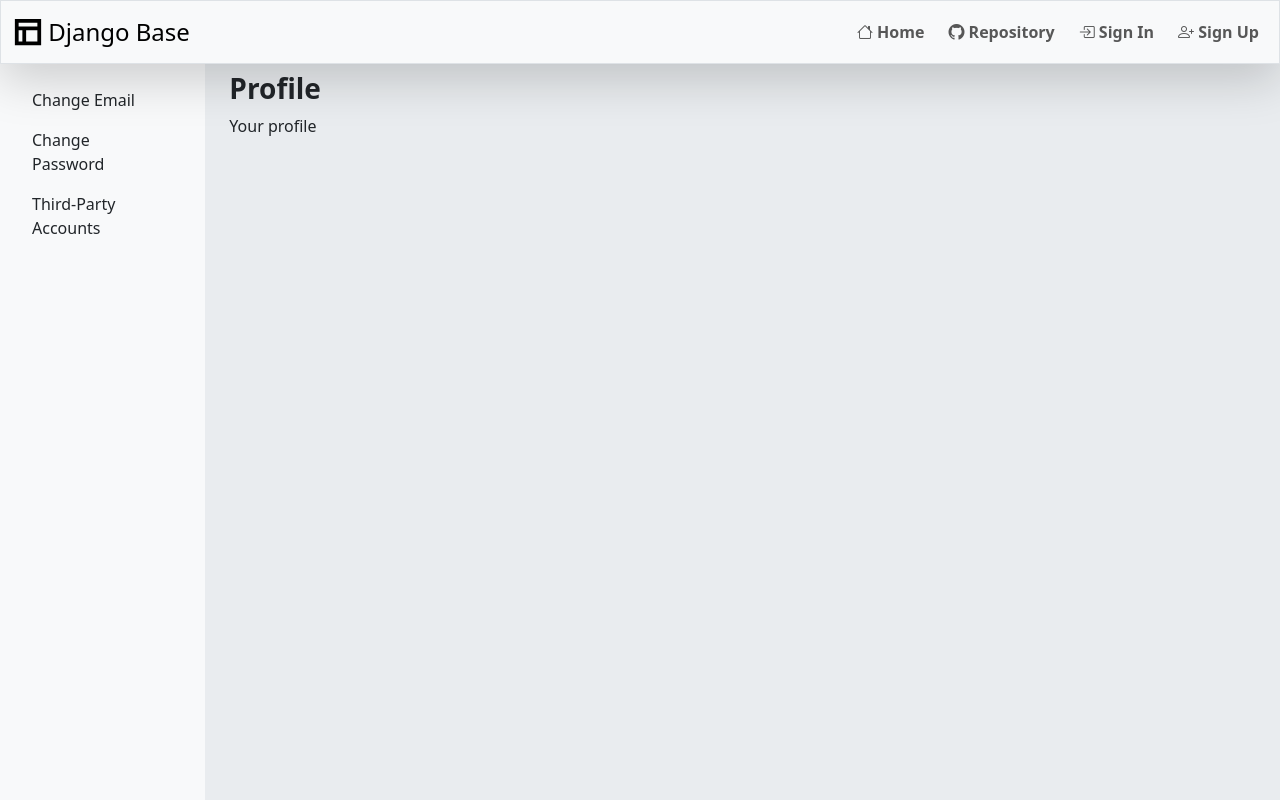
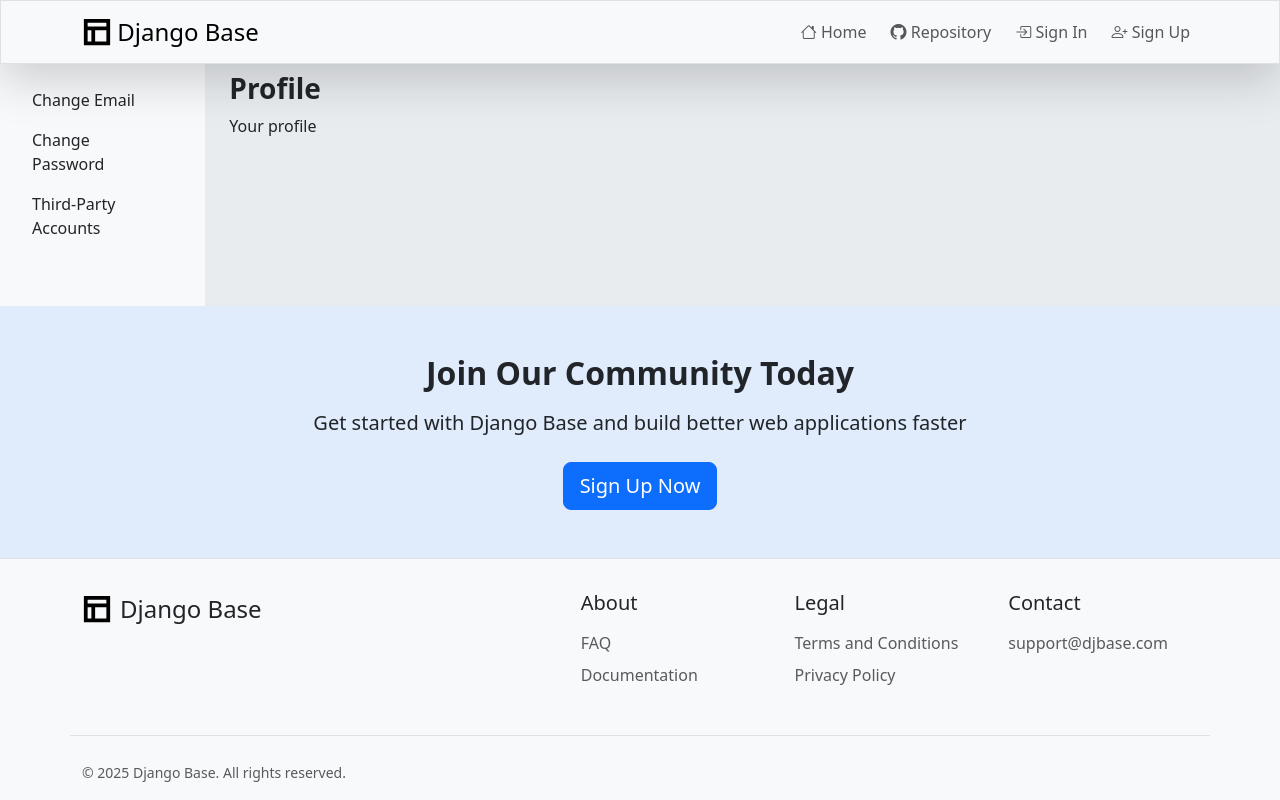
Before and after one commit to jimshadrick/django-base, a Django app: page /accounts/profile/ in a window 1280 px wide. Run offline with Django 5.2, Linux system fonts and the light colour scheme; parts of the project's set-up code (start-up, migrations or seed data) failed here and were passed over; some libraries are stand-ins or nearby versions.

Commit message:
Update navbar and add footer content.
Replaced `container-fluid` with `container` in the navbar for better layout alignment. Simplified navbar link styles by removing redundant classes. Added a structured footer with a call-to-action section, helpful links, and contact information.

```diff
--- a/templates/base.html
+++ b/templates/base.html
@@ -27,7 +27,7 @@
 <a class="visually-hidden-focusable" href="#content">{% translate "Skip to main content" %}</a>
 <header>
     <nav class="navbar navbar-expand-lg navbar-light shadow-lg border">
-        <div class="container-fluid">
+        <div class="container">
             <a class="navbar-brand" href="/">
                 <img src="{% static 'images/logo.svg' %}" alt="Logo" height="30"
                      class="d-inline-block align-text-bottom">
@@ -43,7 +43,7 @@
                 <span class="navbar-toggler-icon"></span>
             </button>
             <div class="collapse navbar-collapse" id="navbarText">
-                <div class="navbar-nav d-flex flex-column flex-sm-row gap-2 text-nowrap ms-auto fw-semibold">
+                <div class="navbar-nav d-flex flex-column flex-sm-row gap-2 text-nowrap ms-auto">
                     <a class="nav-link" href="{% url 'core:home' %}"><i class="bi bi-house"></i> Home</a>
                     <a class="nav-link" href="https://github.com/jimshadrick/django-base"><i class="bi bi-github"></i>
                         Repository</a>
@@ -85,5 +85,73 @@
             integrity="sha384-k6d4wzSIapyDyv1kpU366/PK5hCdSbCRGRCMv+eplOQJWyd1fbcAu9OCUj5zNLiq"
             crossorigin="anonymous"></script>
 {% endif %}
+<footer class="mt-auto">
+    <!-- Call to Action Section -->
+    <section class="py-5 bg-primary bg-opacity-10">
+        <div class="container text-center">
+            <h2 class="fw-bold mb-3">Join Our Community Today</h2>
+            <p class="lead mb-4">Get started with Django Base and build better web applications faster</p>
+            <a href="{% url 'account_signup' %}" class="btn btn-primary btn-lg">Sign Up Now</a>
+        </div>
+    </section>
+
+    <!-- Main Footer -->
+    <div class="bg-light py-3 border-top">
+        <div class="container">
+            <!-- Primary Footer Content -->
+            <div class="row py-3">
+                <div class="col-12 col-md-3 mb-4 mb-md-0">
+                    <a class="navbar-brand d-inline-flex align-items-center mb-2" href="/">
+                        <img src="{% static 'images/logo.svg' %}" alt="Logo" height="30" class="me-2">
+                        <span class="fs-4">Django Base</span>
+                    </a>
+                </div>
+                <div class="col-12 col-md-9">
+                    <div class="row justify-content-end">
+                        <!-- About Column -->
+                        <div class="col-md-3 mb-3">
+                            <h5 class="mb-3">About</h5>
+                            <ul class="list-unstyled">
+                                <li class="mb-2"><a href="#" class="text-decoration-none text-body-secondary">FAQ</a>
+                                </li>
+                                <li class="mb-2"><a href="#" class="text-decoration-none text-body-secondary">Documentation</a>
+                                </li>
+                            </ul>
+                        </div>
+                        <!-- Legal Column -->
+                        <div class="col-md-3 mb-3">
+                            <h5 class="mb-3">Legal</h5>
+                            <ul class="list-unstyled">
+                                <li class="mb-2"><a href="#" class="text-decoration-none text-body-secondary">Terms and
+                                    Conditions</a>
+                                </li>
+                                <li class="mb-2"><a href="#"
+                                                    class="text-decoration-none text-body-secondary">Privacy Policy</a>
+                                </li>
+                            </ul>
+                        </div>
+                        <!-- Contact Column -->
+                        <div class="col-md-3 mb-3">
+                            <h5 class="mb-3">Contact</h5>
+                            <ul class="list-unstyled">
+                                <li class="mb-2">
+                                    <a href="mailto:support@djbase.com"
+                                       class="text-decoration-none text-body-secondary">support@djbase.com</a>
+                                </li>
+                            </ul>
+                        </div>
+                    </div>
+                </div>
+            </div>
+
+            <!-- Secondary Footer Content -->
+            <div class="row pt-4 border-top">
+                <div class="col-12 col-md-6">
+                    <small class="text-body-secondary">&copy; {% now "Y" %} Django Base. All rights reserved.</small>
+                </div>
+            </div>
+        </div>
+    </div>
+</footer>
 </body>
 </html>
```
